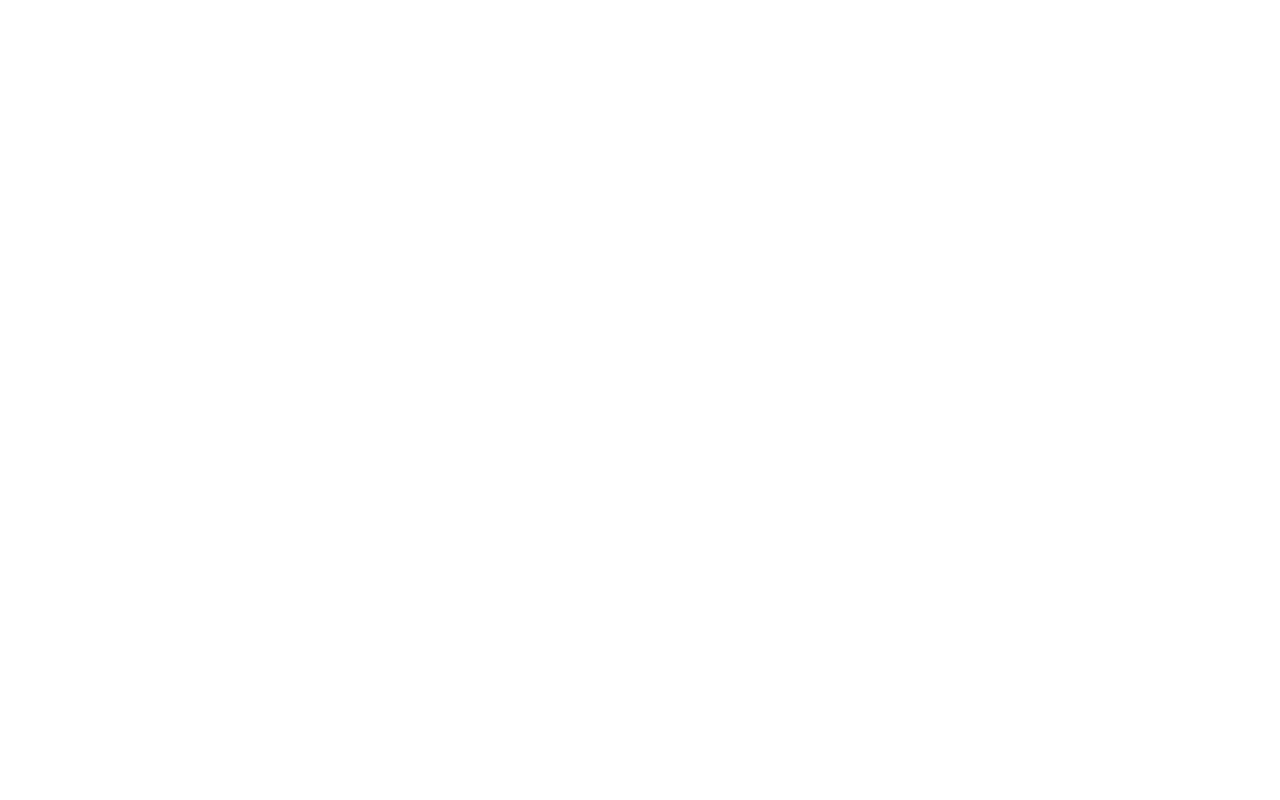
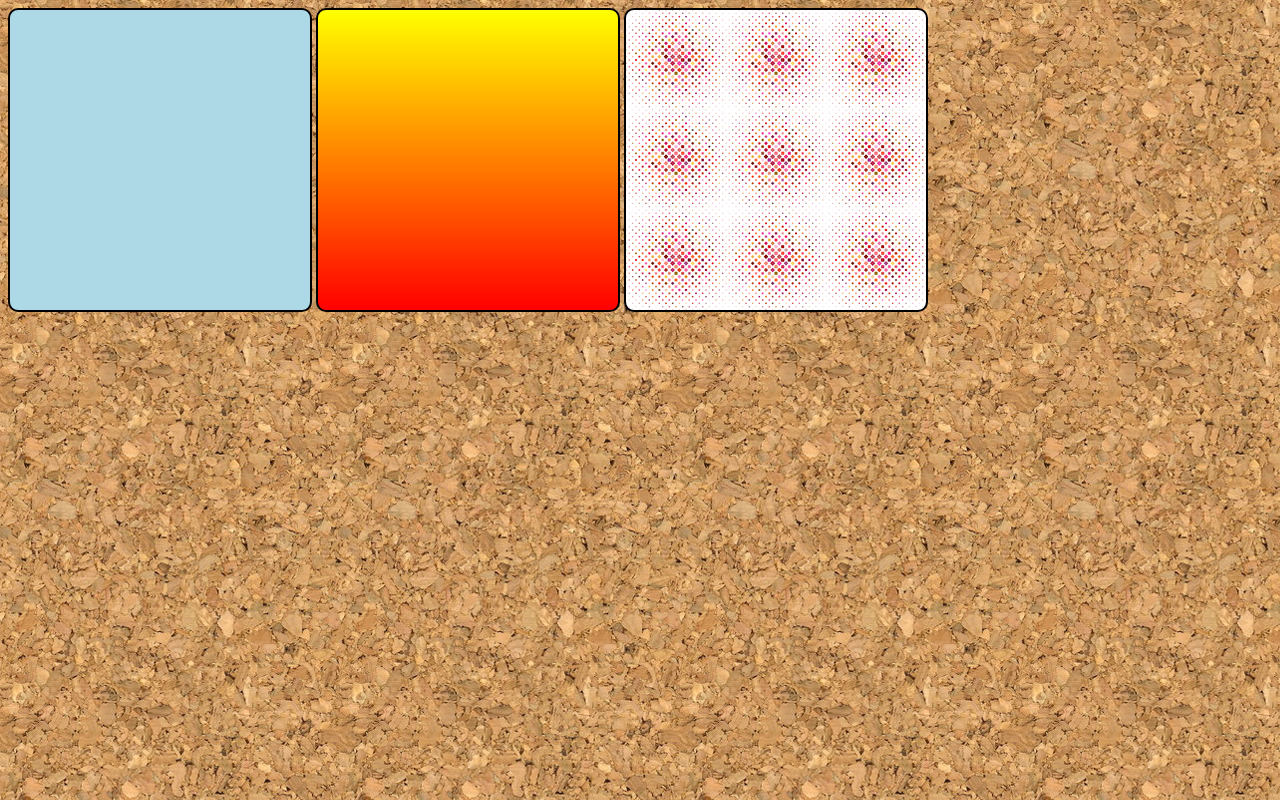
Before and after one commit to alexsanderlinn/hrml-css, a plain HTML site: page exercise-29/index.html in a window 1280 px wide. Drawn offline with Linux system fonts and the light colour scheme.

Commit message:
do the exercise 29

```diff
--- a/exercise-29/index.html
+++ b/exercise-29/index.html
@@ -4,10 +4,42 @@
     <meta charset="UTF-8">
     <meta http-equiv="X-UA-Compatible" content="IE=edge">
     <meta name="viewport" content="width=device-width, initial-scale=1.0">
-    <title>Document</title>
-    <link rel="stylesheet" href="style/style.css">
+    <title>Test background Image</title>
+    <style>
+        body {
+            background-image: url(image/wallpaper001.jpg);
+        }
+        div.squad {
+            display: inline-block;
+            border: 2px solid black;
+            border-radius: 10px;
+            background-color: lightgray;
+            width: 300px;
+            height: 300px;
+        }
+
+        div#q1 {
+            background-color: lightblue;
+        }
+
+        div#q2 {
+            background-image: linear-gradient(to top, red, yellow);
+        }
+
+        div#q3 {
+            background-image: url(image/pattern002.png)
+        }
+    </style>
 </head>
 <body>
+    <div class="squad" id="q1">
 
+    </div>
+    <div class="squad" id="q2">
+
+    </div>
+    <div class="squad" id="q3">
+
+    </div>
 </body>
 </html>
```
Also changed, not shown: 1 other file.
